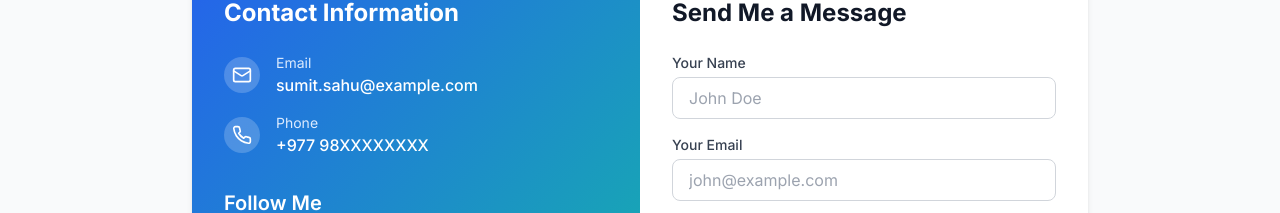
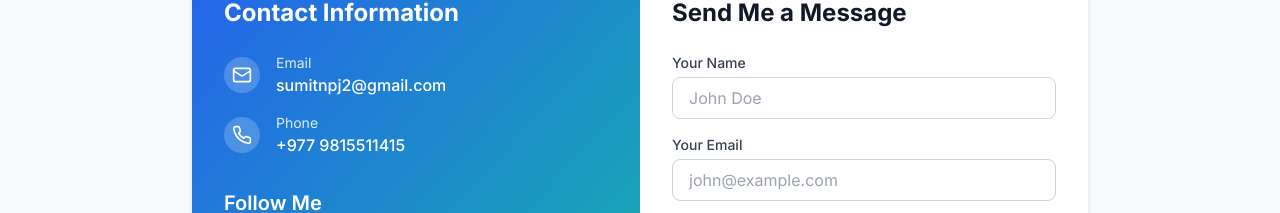
Before and after one commit to sumitnpj2/portfolio, a React (Vite) app: page / in a window 1280 px wide. Shown: the part 3655-3868 px from the top of the page. Built offline with nearby package versions, Linux system fonts and the light colour scheme.

Commit message:
change contact

```diff
--- a/src/components/Contact.tsx
+++ b/src/components/Contact.tsx
@@ -25,7 +25,7 @@ const Contact: React.FC = () => {
                   </div>
                   <div>
                     <p className="text-sm text-blue-100">Email</p>
-                    <p className="font-medium">sumit.sahu@example.com</p>
+                    <p className="font-medium">sumitnpj2@gmail.com</p>
                   </div>
                 </div>
 
@@ -35,7 +35,7 @@ const Contact: React.FC = () => {
                   </div>
                   <div>
                     <p className="text-sm text-blue-100">Phone</p>
-                    <p className="font-medium">+977 98XXXXXXXX</p>
+                    <p className="font-medium">+977 9815511415</p>
                   </div>
                 </div>
               </div>
```
